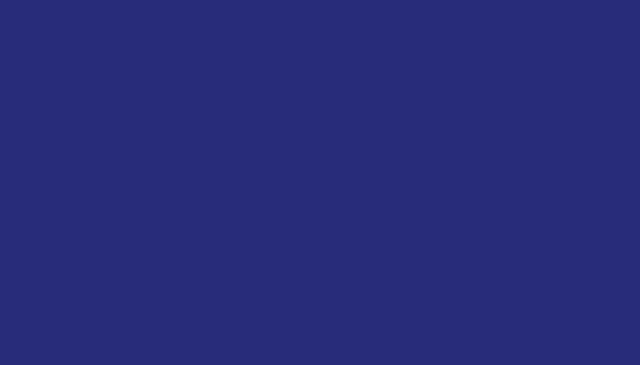
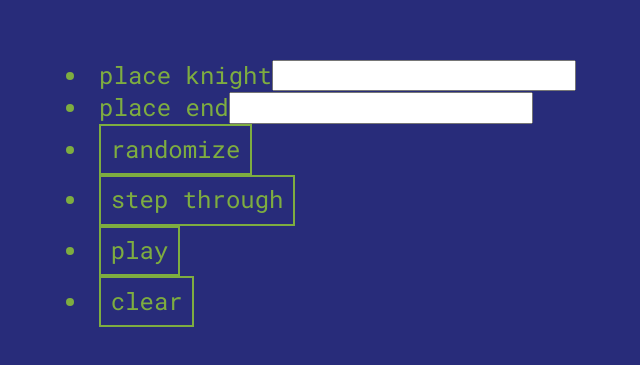
Before and after one commit to Cedrus32/Knights-Travails, a React (Vite) app: page / in a window 1280 px wide. Shown: the part 207-572 px from the top of the page, without its empty margins (319-959 px from the left). Built offline with nearby package versions, Linux system fonts and the light colour scheme.

Commit message:
Include Gameboard component

```diff
--- a/src/global/App.jsx
+++ b/src/global/App.jsx
@@ -1,6 +1,17 @@
+import { useEffect } from 'react';
+import Controls from '../components/Controls';
+import Gameboard from '../components/Gameboard';
+
 const App = () => {
+    console.log('render: App');
+    useEffect(() => {
+        console.log('mount: App');
+    }, []);
+
     return (
         <>
+            <Controls />
+            <Gameboard />
         </>
     )
 };
```
